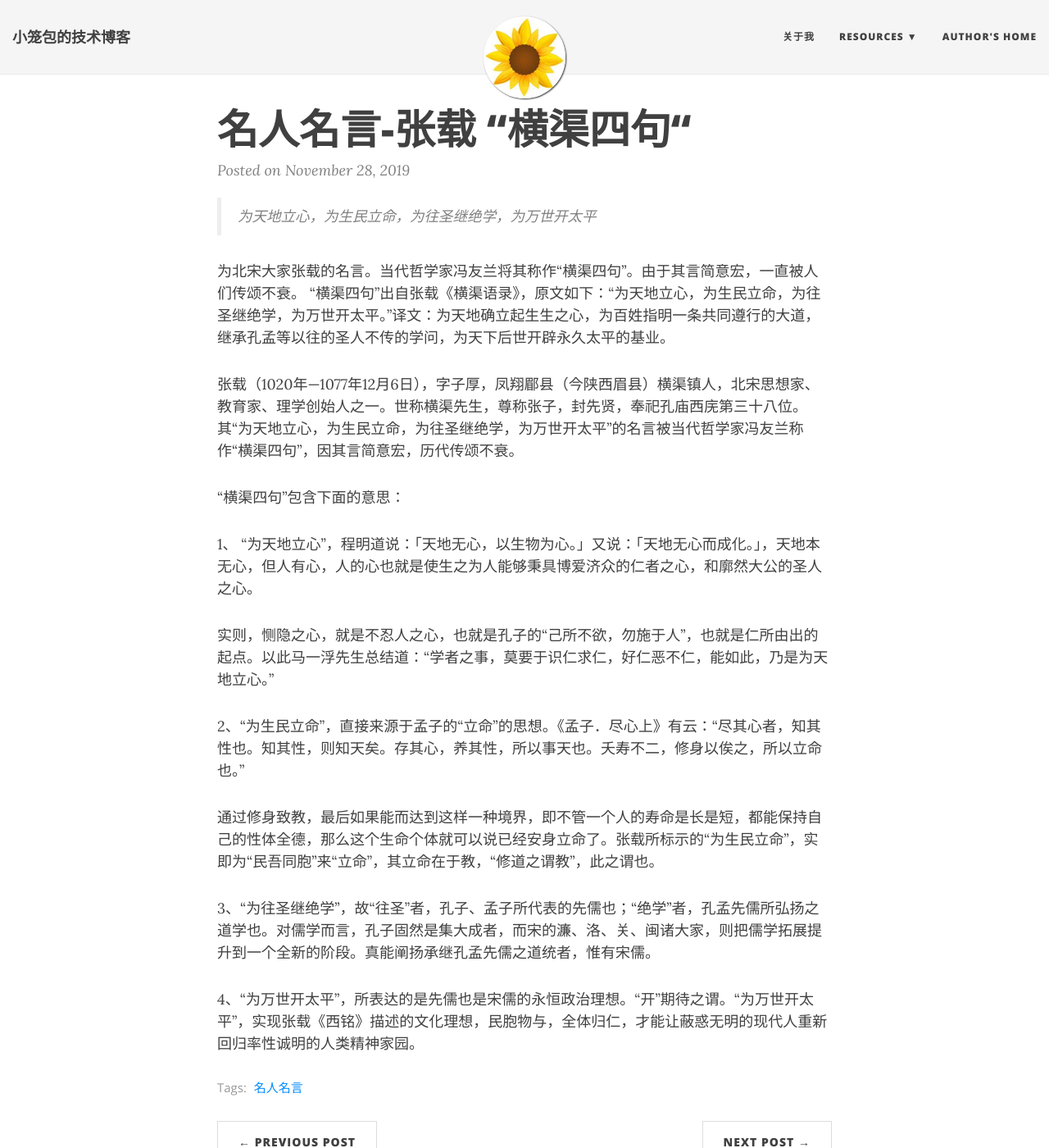
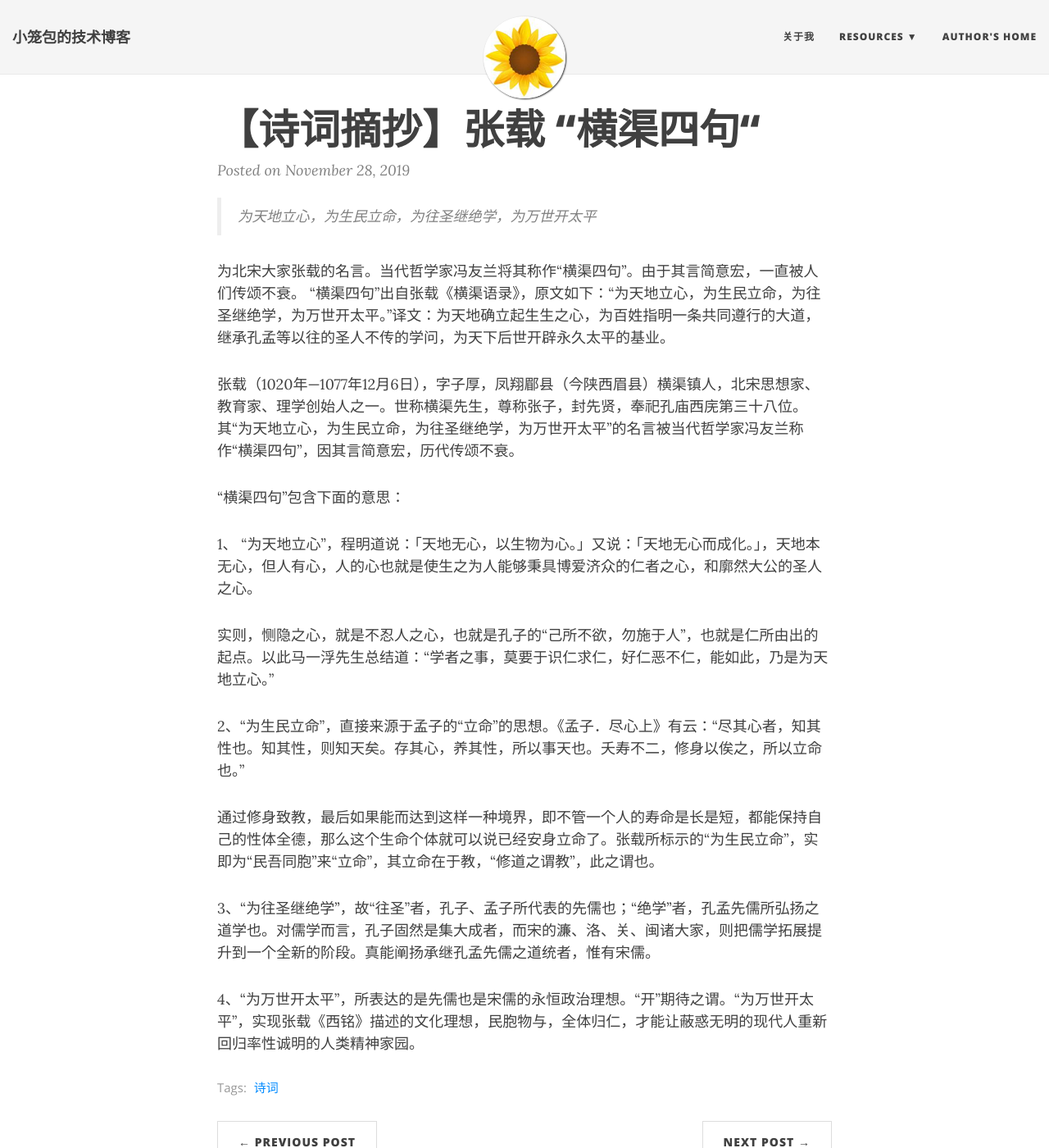
Before and after one commit to wangguiyu/wangguiyu.github.io, a Jekyll site: the page built from _posts/2019-11-28-名人名言-张载-横渠四句.md, in a window 1280 px wide and 1400 px high. Shown: the whole window at 82% size. Built offline with Jekyll 4.4.1, drawn with Linux system fonts in a browser that asks for light colours; nearby versions of some CDN libraries.

Commit message:
Update 2019-11-28-名人名言-张载-横渠四句.md

```diff
--- a/_posts/2019-11-28-名人名言-张载-横渠四句.md
+++ b/_posts/2019-11-28-名人名言-张载-横渠四句.md
@@ -1,9 +1,9 @@
 ---
 layout: post
 published: true
-title: 名人名言-张载 “横渠四句“
+title: 【诗词摘抄】张载 “横渠四句“
 tags:
-  - 名人名言
+  - 诗词
 ---
 > 为天地立心，为生民立命，为往圣继绝学，为万世开太平
 
```
